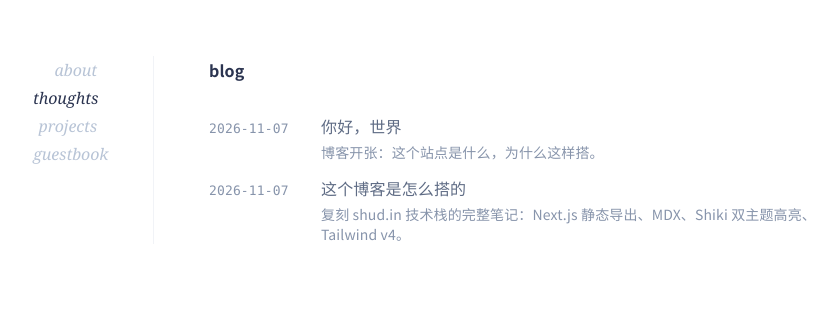
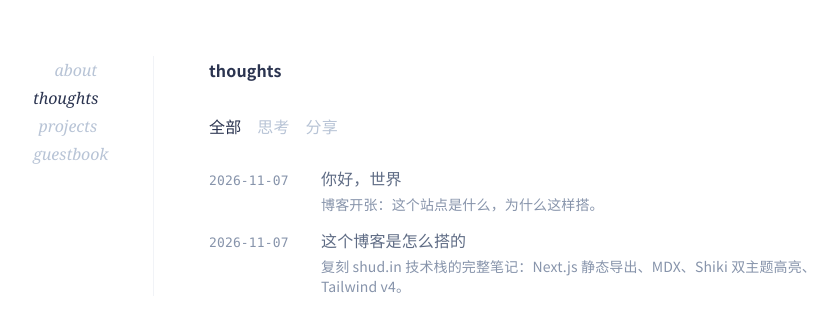
Before and after one commit to su1feng/su1feng.github.io, a Next.js app: page /thoughts in a window 1280 px wide. Shown: the top 332 px of the page, without its empty margins (23-861 px from the left). Built offline with nearby package versions, Linux system fonts and the light colour scheme; a web font is replaced by a local one.

Commit message:
feat: category tabs on /thoughts — tw93-style filter, categories from frontmatter

```diff
--- /dev/null
+++ b/app/components/thought-list.tsx
@@ -0,0 +1,61 @@
+'use client'
+
+import Link from 'next/link'
+import { useState } from 'react'
+import type { PostMeta } from '@/lib/posts'
+
+// tw93 同款交互：分类 Tab 即点即筛；全部条目渲染进 HTML，切换零请求
+export function ThoughtList({
+  posts,
+  categories,
+}: {
+  posts: PostMeta[]
+  categories: string[]
+}) {
+  const [active, setActive] = useState<string>('全部')
+  const filtered =
+    active === '全部' ? posts : posts.filter((p) => p.category === active)
+
+  return (
+    <>
+      <div className="mb-6 flex flex-wrap gap-x-4 gap-y-1">
+        {['全部', ...categories].map((c) => (
+          <button
+            key={c}
+            onClick={() => setActive(c)}
+            className={
+              active === c
+                ? 'cursor-pointer text-[var(--fg-strong)]'
+                : 'cursor-pointer text-rurikon-300 hover:text-rurikon-600 dark:text-[var(--fg-muted)] dark:hover:text-[var(--fg)] transition-colors'
+            }
+          >
+            {c}
+          </button>
+        ))}
+      </div>
+
+      <ul className="space-y-3">
+        {filtered.map(({ slug, title, date, description }) => (
+          <li key={slug} className="flex items-baseline gap-4">
+            <time className="w-24 shrink-0 font-mono text-[13px] text-[var(--fg-muted)]">
+              {date}
+            </time>
+            <div>
+              <Link
+                href={`/thoughts/${slug}`}
+                className="underline-offset-2 hover:underline"
+              >
+                {title}
+              </Link>
+              {description && (
+                <p className="mt-0.5 text-sm text-[var(--fg-muted)]">
+                  {description}
+                </p>
+              )}
+            </div>
+          </li>
+        ))}
+      </ul>
+    </>
+  )
+}
--- a/app/thoughts/page.tsx
+++ b/app/thoughts/page.tsx
@@ -1,38 +1,22 @@
-import Link from 'next/link'
 import { getAllPosts } from '@/lib/posts'
+import { ThoughtList } from '@/app/components/thought-list'
 
 export const metadata = {
   title: 'thoughts',
 }
 
-export default function BlogPage() {
+export default function ThoughtsPage() {
   const posts = getAllPosts()
+  const categories = [
+    ...new Set(posts.map((p) => p.category).filter(Boolean)),
+  ] as string[]
 
   return (
     <>
       <h1 className="mb-7 font-semibold text-[var(--fg-strong)] text-balance">
-        blog
+        thoughts
       </h1>
-      <ul className="space-y-3">
-        {posts.map(({ slug, title, date, description }) => (
-          <li key={slug} className="flex items-baseline gap-4">
-            <time className="w-24 shrink-0 font-mono text-[13px] text-[var(--fg-muted)]">
-              {date}
-            </time>
-            <div>
-              <Link
-                href={`/thoughts/${slug}`}
-                className="underline-offset-2 hover:underline"
-              >
-                {title}
-              </Link>
-              {description && (
-                <p className="mt-0.5 text-sm text-[var(--fg-muted)]">{description}</p>
-              )}
-            </div>
-          </li>
-        ))}
-      </ul>
+      <ThoughtList posts={posts} categories={categories} />
     </>
   )
 }
--- a/content/build-this-blog.mdx
+++ b/content/build-this-blog.mdx
@@ -2,6 +2,7 @@
 title: 这个博客是怎么搭的
 date: 2026-11-07
 description: 复刻 shud.in 技术栈的完整笔记：Next.js 静态导出、MDX、Shiki 双主题高亮、Tailwind v4。
+category: 分享
 ---
 
 这篇文章记录本站的技术方案，也顺便当作 Shiki 高亮效果的「验收现场」。
--- a/content/hello-su1feng.mdx
+++ b/content/hello-su1feng.mdx
@@ -2,6 +2,7 @@
 title: 你好，世界
 date: 2026-11-07
 description: 博客开张：这个站点是什么，为什么这样搭。
+category: 思考
 ---
 
 博客正式开张。
--- a/lib/posts.ts
+++ b/lib/posts.ts
@@ -9,6 +9,7 @@ export interface PostMeta {
   title: string
   date: string
   description?: string
+  category?: string
 }
 
 // gray-matter 底层 js-yaml 会把 YAML 日期解析成 Date 对象，统一转回 ISO 字符串
@@ -24,6 +25,7 @@ function toPostMeta(slug: string, data: Record<string, unknown>): PostMeta {
     title: String(data.title ?? slug),
     date,
     description: data.description ? String(data.description) : undefined,
+    category: data.category ? String(data.category) : undefined,
   }
 }
 
```
